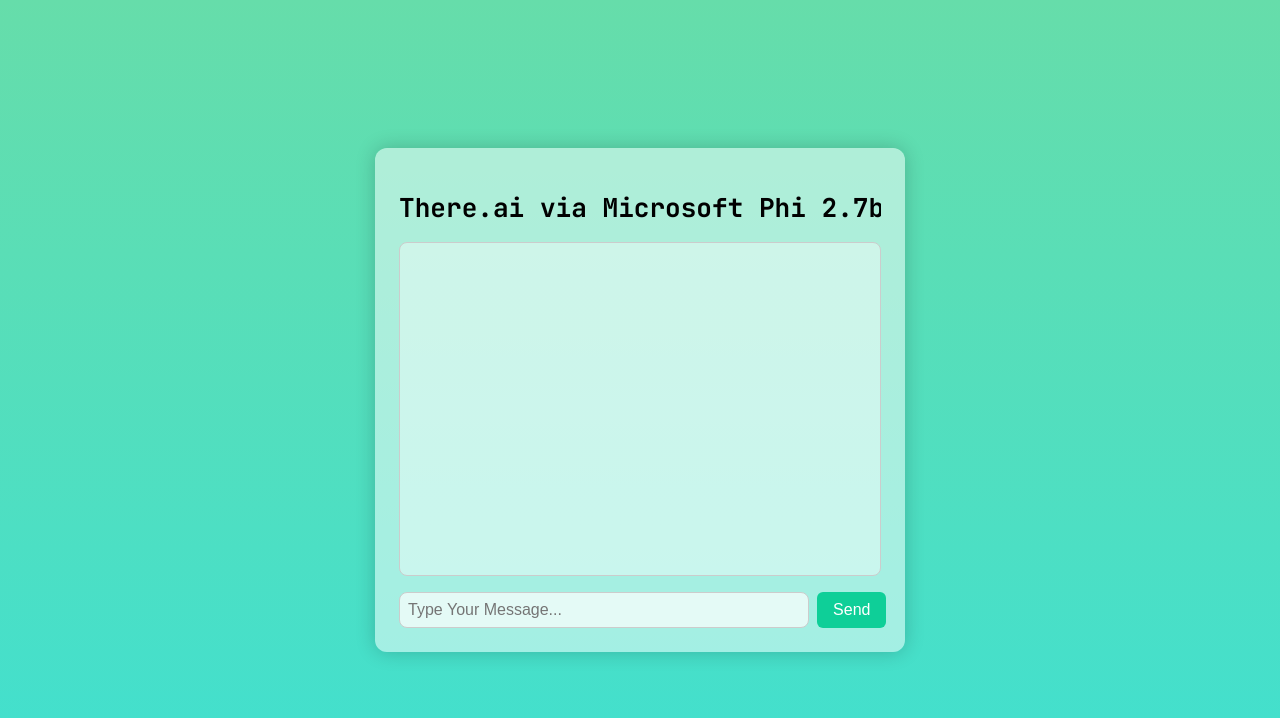
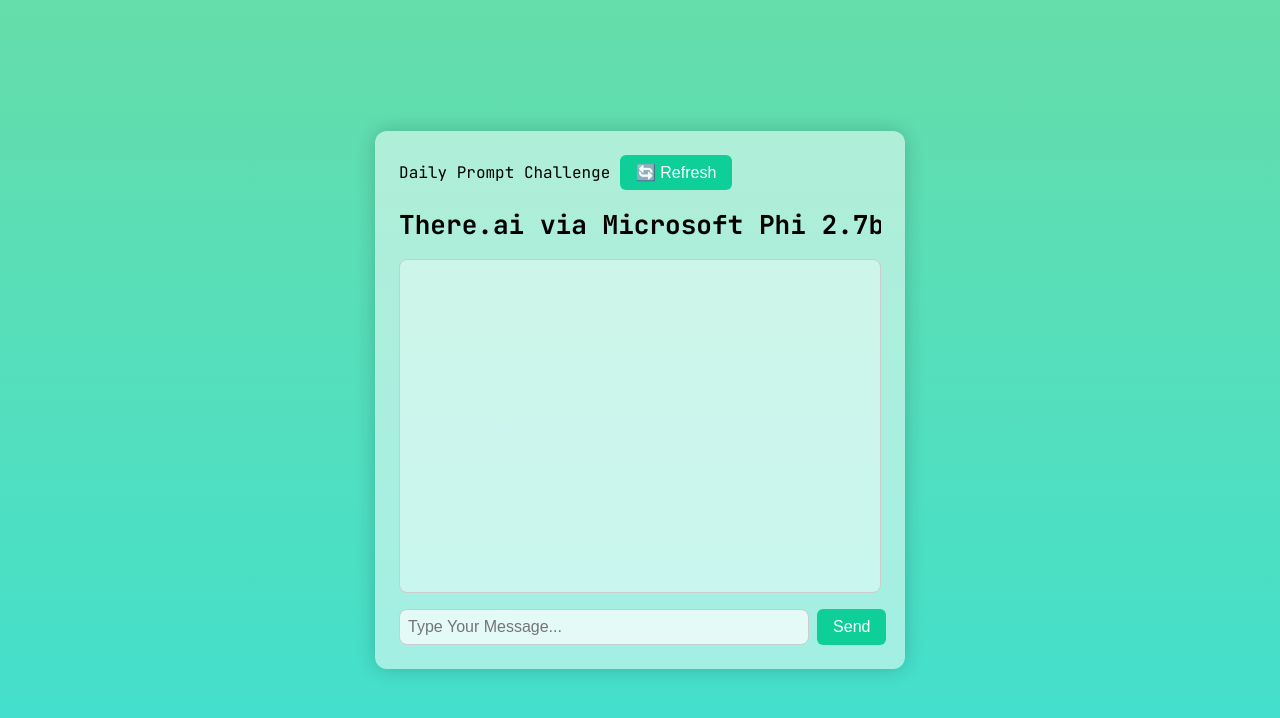
Before and after one commit to cryMises/there.ai, a plain HTML site: page index.html in a window 1280 px wide. Drawn offline with Linux system fonts and the light colour scheme.

Commit message:
Add files via upload

```diff
--- a/index.html
+++ b/index.html
@@ -12,6 +12,10 @@
 </head>
   <body>
     <div class="container">
+      <div id="daily-challenge-box">
+        <span id="daily-challenge">Daily Prompt Challenge</span>
+        <button id="refresh-challenge" onclick="loadChallenge()">🔄 Refresh</button>
+      </div>
       <h1 class="typing">There.ai via Microsoft Phi 2.7b</h1>
       <div id="chat"></div>
         <div id="input-container">
```
